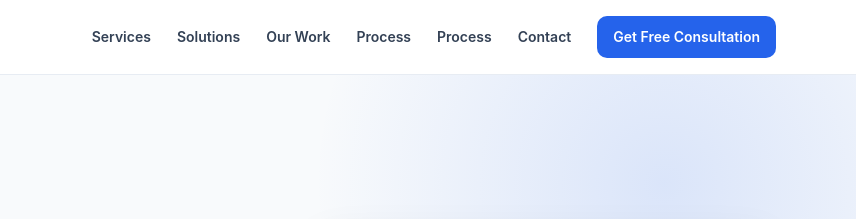
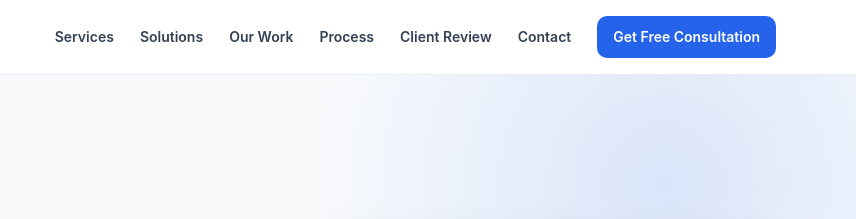
Before and after one commit to rohitwadkile01/panchganga-it-website, a plain HTML site: page index.html in a window 1280 px wide. Shown: the top 219 px of the page, 424-1280 px from the left. Drawn offline with Linux system fonts and the light colour scheme.

Commit message:
Change 'Process' link to 'Client Review'

```diff
--- a/index.html
+++ b/index.html
@@ -730,7 +730,7 @@
         <a href="#who-we-help">Solutions</a>
         <a href="#portfolio">Our Work</a>
         <a href="#process">Process</a>
-        <a href="#process">Process</a>
+        <a href="#process">Client Review</a>
         <a href="#contact">Contact</a>
         <a class="nav-cta" href="https://wa.me/919322321364?text=Hi%20Panchganga%20IT%20Services%2C%20I%20would%20like%20a%20free%20consultation.">Get Free Consultation</a>
       </div>
```
